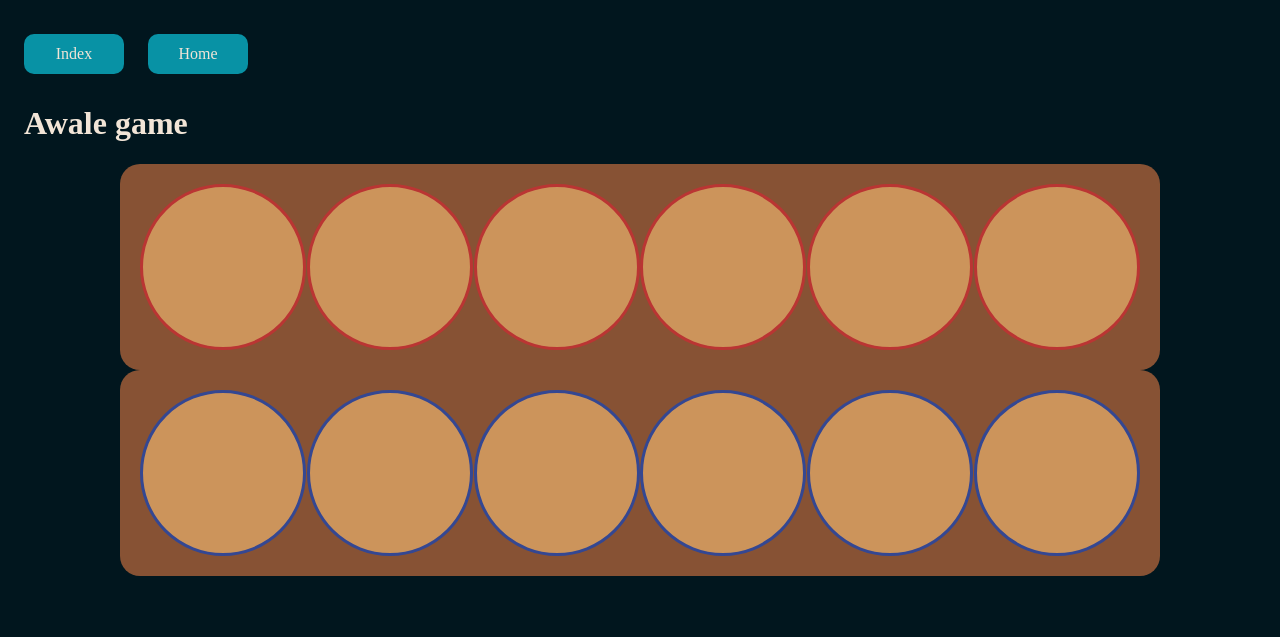
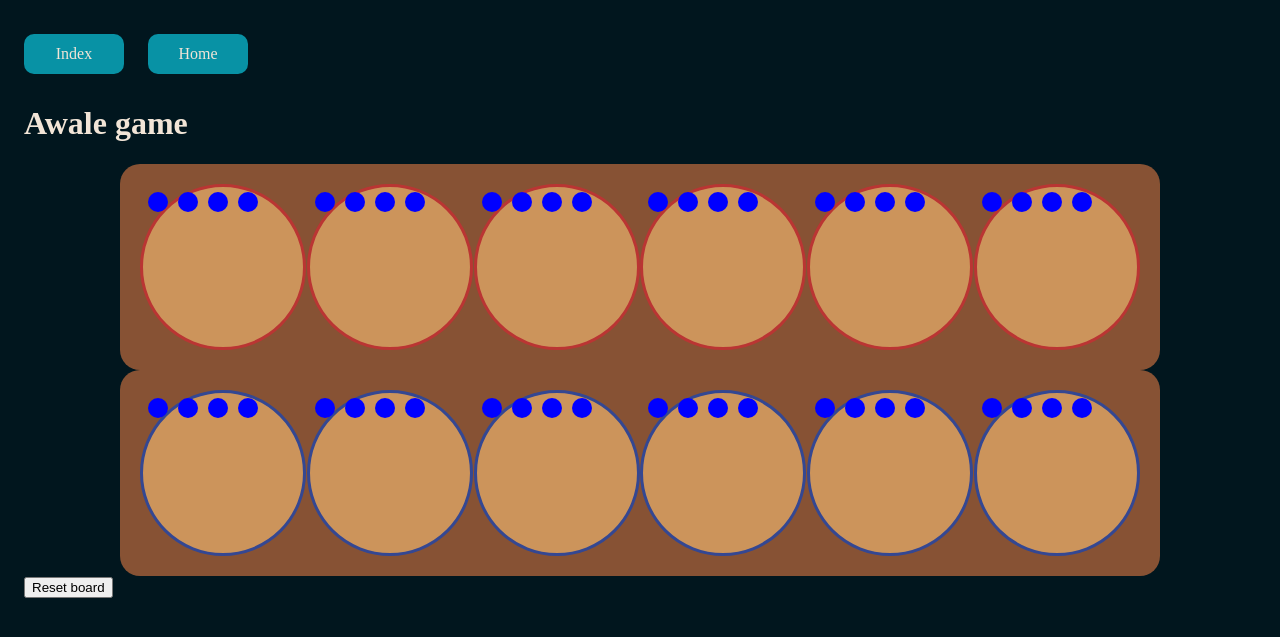
Before and after one commit to Ivan23BG/hex-et-combinatoires, a Flask app: template src/main/games/hexgame/templates/game_awale.html in a window 1280 px wide. Shown: the top 637 px of the page. Run offline with Flask 3, Linux system fonts and the light colour scheme; the template is opened without the code that fills it, so the values that code supplies are empty.

Commit message:
ajout des cercles/graines et bouton reset

```diff
--- a/src/main/games/hexgame/static/css/game_awale_styles.css
+++ b/src/main/games/hexgame/static/css/game_awale_styles.css
@@ -70,3 +70,12 @@ html {
     background-color: #08636F;
     transform: scale(1.1) translate(-10%, 0%);
 }
+
+.circle {
+    width: 20px;
+    height: 20px;
+    background-color: blue;
+    border-radius: 50%;
+    margin: 5px;
+    display: inline-block;
+}
--- a/src/main/games/hexgame/static/js/game_awale.js
+++ b/src/main/games/hexgame/static/js/game_awale.js
@@ -1,3 +1,5 @@
+let values = [4,4,4,4,4,4,4,4,4,4,4,4]
+
 function back() {
     window.location.href = '/';
 }
@@ -6,10 +8,37 @@ function home() {
     window.location.href = '/home_awale'
 }
 
+
+function createCircles(pitId, n) {
+    var pit = document.getElementById(pitId);
+    for (var i = 0; i < n; i++) {
+        var circle = document.createElement("div");
+        circle.classList.add("circle");
+        pit.appendChild(circle);
+    }
+}
+
+// Fonction pour afficher les cercles dans chaque conteneur en fonction des valeurs de l'array
+function displayCircles() {
+    for (var i = 0; i < values.length; i++) {
+        var pitId = (i);
+
+        // Vider le contenu du conteneur
+        var pit = document.getElementById(pitId);
+        pit.innerHTML = '';
+
+        createCircles(pitId, values[i]);
+    }
+}
+
+
+
+
+
 window.onload = function () {
     let current_player = 1; // Player 1 starts the game
     let game_over = false;
-
+    displayCircles();
     const game_history = []; // stack to store game history
     const pits = document.querySelectorAll('.pit'); // Get all pits
 
@@ -48,12 +77,19 @@ window.onload = function () {
                         alert(data.error);
                     }
                     else {
-                        let values = data.values;
+                        values = []
+                        values = data.values;
+
                         console.log(values);
                         if (data.game_over === true) {
                             // set game to over
                             game_over = true;
                         }
+
+
+
+                        displayCircles();
+
                         current_player = data.current_player;
                     }
                 })
--- a/src/main/games/hexgame/templates/game_awale.html
+++ b/src/main/games/hexgame/templates/game_awale.html
@@ -34,5 +34,9 @@
     </div>
 
 
+    <form action="/game_awale" method="post" id="reset-form">
+        <input type="submit" value="Reset board">
+    </form>
+
     <script src="../static/js/game_awale.js"></script>
 </body>
```
